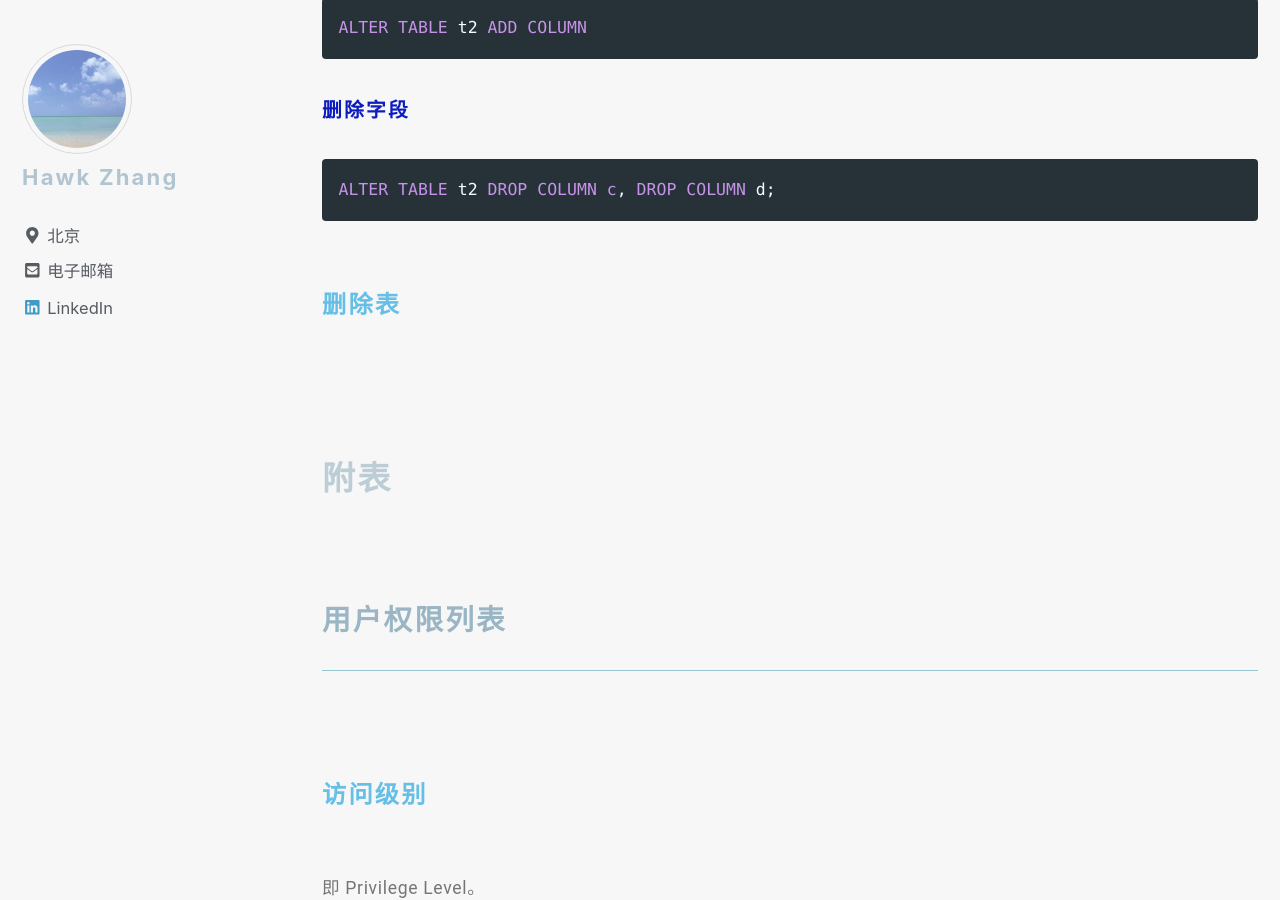
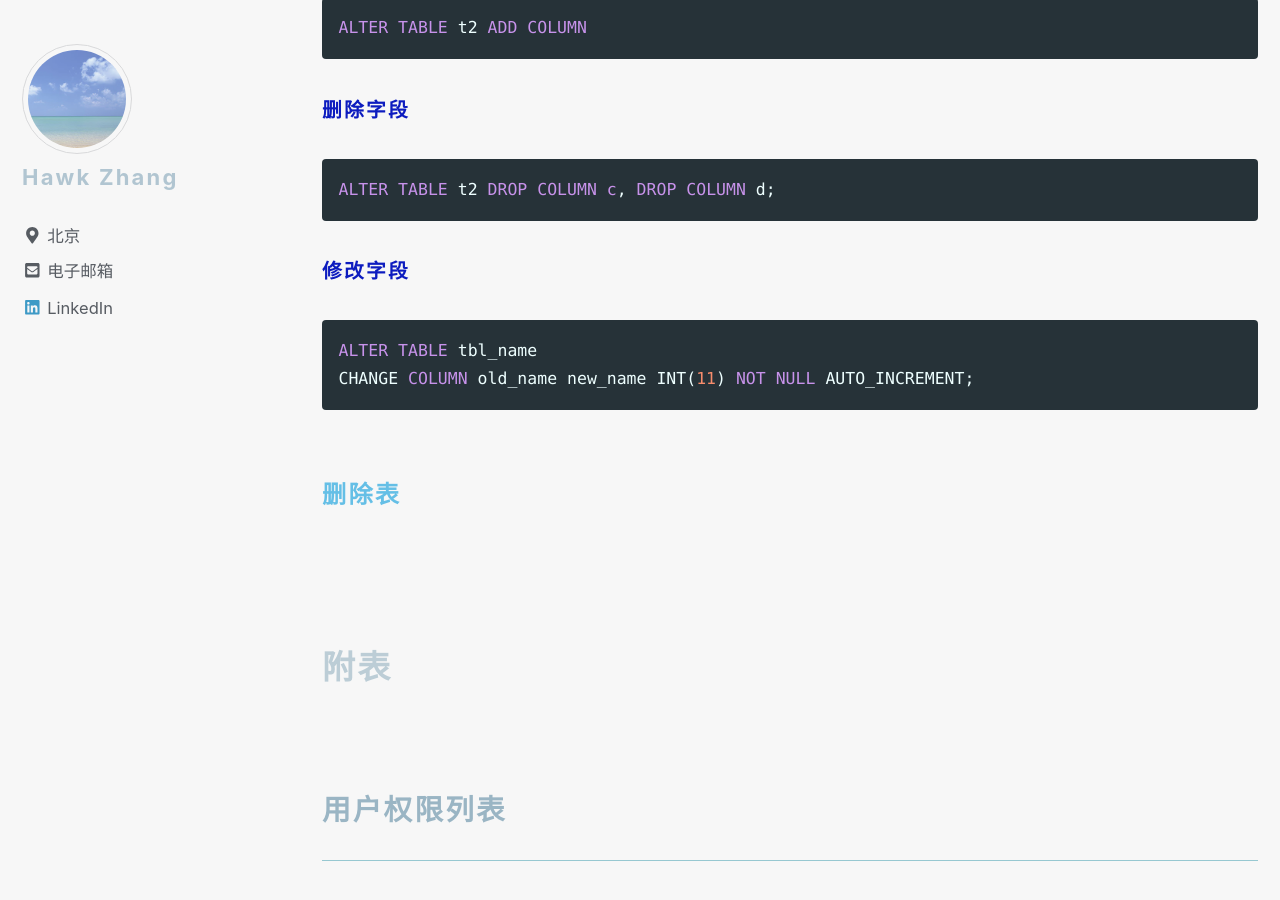
Before and after one commit to narru888/linotes_note, a Jekyll site: the page built from _posts/mysql/2016-04-02-statements.md, in a window 1280 px wide and 900 px high, scrolled down 7549 px. Built offline with Jekyll 4.4.1, drawn with Linux system fonts in a browser that asks for light colours; nearby versions of some CDN libraries; a script that is not in the unit is left out.

Commit message:
update on 2018-10-11 16:40:01 CST

````diff
--- a/_posts/mysql/2016-04-02-statements.md
+++ b/_posts/mysql/2016-04-02-statements.md
@@ -289,16 +289,26 @@ SHOW CREATE TABLE tbl_name \G
 
 #### 修改表参数
 
+
 ##### 增加字段
 
 ```sql
 ALTER TABLE t2 ADD COLUMN
 ```
 
+
 ##### 删除字段
 
 ```sql
 ALTER TABLE t2 DROP COLUMN c, DROP COLUMN d;
+```
+
+
+##### 修改字段
+
+```sql
+ALTER TABLE tbl_name
+CHANGE COLUMN old_name new_name INT(11) NOT NULL AUTO_INCREMENT;
 ```
 
 
````
